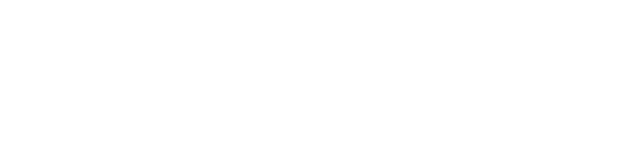
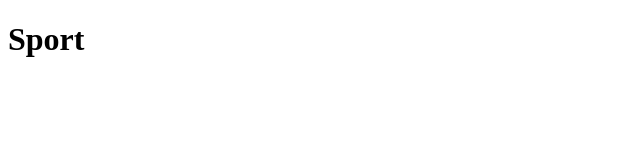
Before and after one commit to a-tatarenkov/git-lesson-branch-11.01-9, a plain HTML site: page sport.html in a window 1280 px wide. Shown: the whole page, without its empty margins (0-640 px from the left). Drawn offline with Linux system fonts and the light colour scheme.

Commit message:
add h1 to sport.html

```diff
--- a/sport.html
+++ b/sport.html
@@ -6,6 +6,6 @@
     <title>Document</title>
 </head>
 <body>
-
+    <h1>Sport</h1>
 </body>
 </html>
```
